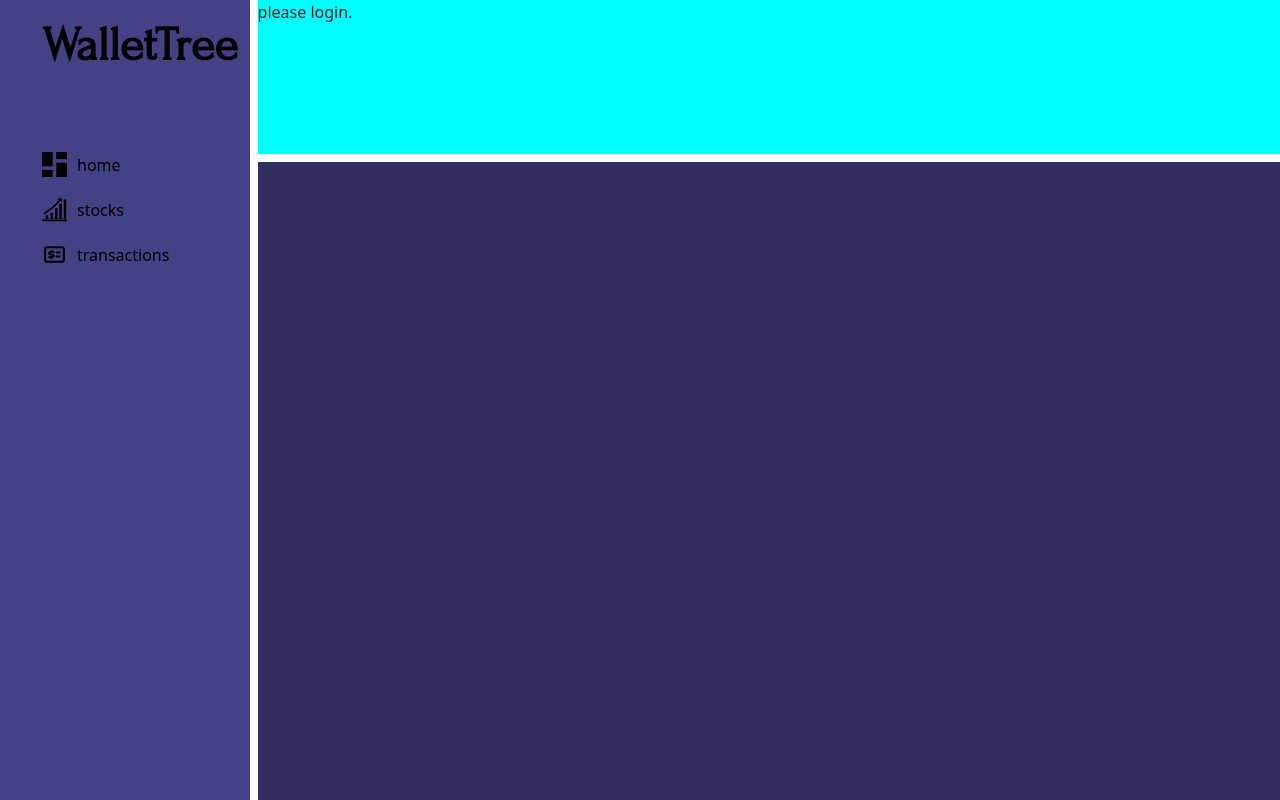
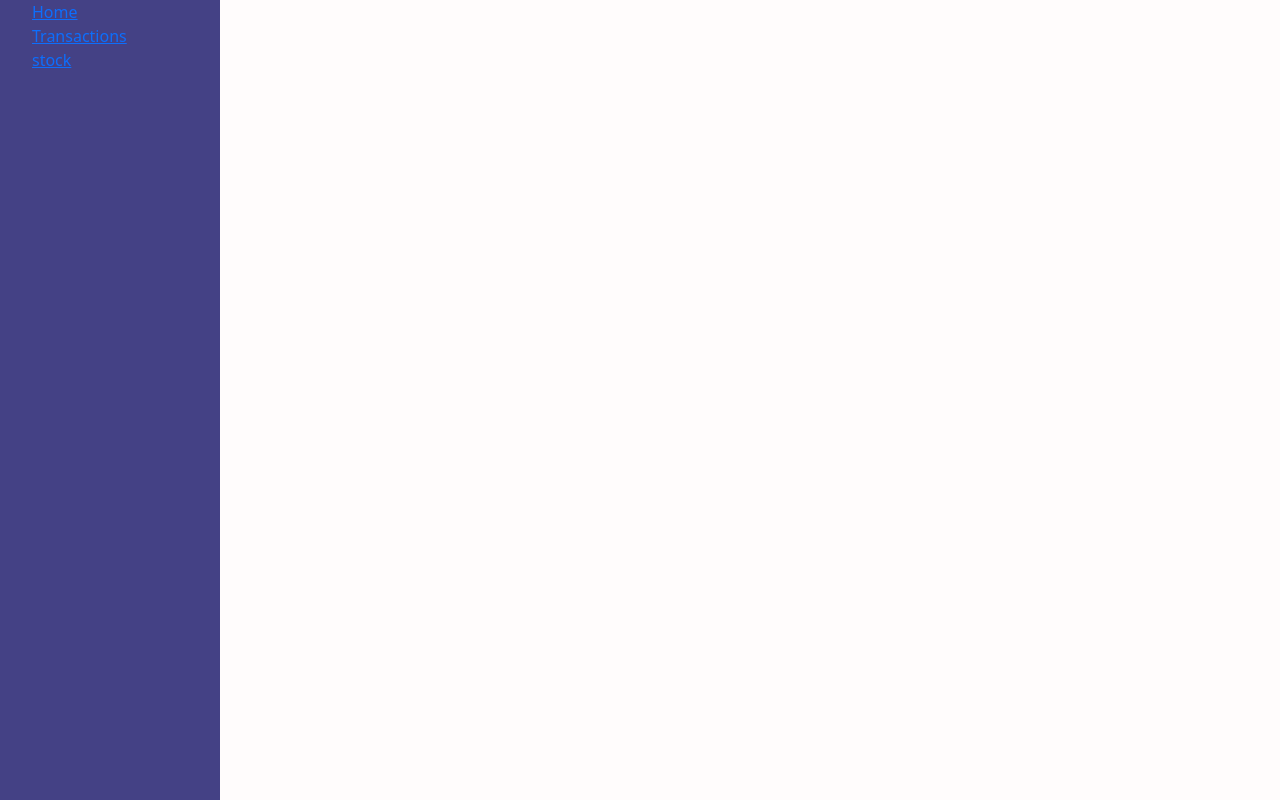
Before and after one commit to rishit836/walletTree-app, a Django app: page / in a window 1280 px wide. Run offline with Django 5.2, Linux system fonts and the light colour scheme.

Commit message:
basic layout for the file done

```diff
--- a/app_main/static/styles/layout_style.css
+++ b/app_main/static/styles/layout_style.css
@@ -1,5 +1,5 @@
 :root{
-    --backgorund-color : #FFFCFC;
+    --background-color : #FFFCFC;
     --navbar-color:#444185;
     --highlight-color : #FFFCFC;
     --text-color: black;
@@ -8,116 +8,24 @@
 }
 
 body{
-    background-color: var(--backgorund-color);
-}
-
-.parent {
-    display: grid;
-    grid-template-columns: repeat(5, 1fr);
-    grid-template-rows: repeat(5, 1fr);
-    gap: 8px;
-}
-
-.sidebar-container {
-    grid-row: span 5 / span 5;
-}
-
-.infobar-container {
-    grid-column: span 4 / span 4;
-}
-
-.content-container {
-    grid-column: span 4 / span 4;
-    grid-row: span 4 / span 4;
-    grid-column-start: 2;
-    grid-row-start: 2;
-}
-
-.sidebar-container #sidebar{
-    min-height: 100vh;
-    background-color: var(--navbar-color);
-}
-.sidebar-container #sidebar ul{
-    list-style-type: none;
-}
-.sidebar-container #sidebar ul a{
-    text-decoration: none;
-    color: var(--text-color);
-    display: flex;
-    align-items: center;
-    gap: 10px;
-    padding: 10px;
-    border-radius: 5px;
-    transition: all 0.3s ease;
+    background-color: var(--background-color);
+    height: 100vh;
 }
 
 
-.sidebar-container #sidebar ul li:not(:first-child) a:hover{
-    background-color: rgba(255,255,255,0.1);
-    color: var(--highlight-color);
+.layout-container{
+    display: flex;
+    flex-direction: row;
+    flex-wrap: wrap;
+    height: 100%;
 }
-
-.sidebar-container #sidebar ul li a span.logo{
-    font-family: forum;
-    font-weight: 800;
-    font-size: 3rem;
+.navbar-container nav{
+    display: flex;
+    flex-direction: column;
+    background-color: var(--navbar-color);
+    width: 220px;;
+    height: 100%;
 }
-.sidebar-container #sidebar ul li:first-child{
-margin-bottom: 50px;
+.navbar-container nav ul{
+    list-style-type: none;
 }
-
-/* SVG Icon Styles with Background Images */
-.nav-icon {
-    width: 25px;
-    height: 25px;
-    background-size: contain;
-    background-repeat: no-repeat;
-    background-position: center;
-    flex-shrink: 0;
-    display: inline-block;
-    transition: all 0.3s ease;
-}
-
-.dashboard-icon {
-    background-image: url('../icons/dashboard-icon.svg');
-}
-
-/* You can add more icons like this: */
-.stocks-icon {
-    background-image: url('../icons/stocks-icon.svg');
-}
-
-.transactions-icon {
-    background-image: url('../icons/transactions-icon.svg');
-}
-
-.investments-icon {
-    background-image: url('../icons/investments-icon.svg');
-}
-
-.balance-icon {
-    background-image: url('../icons/balance-icon.svg');
-}
-
-.menu-icon {
-    background-image: url('../icons/menu-icon.svg');
-}
-
-/* Hover effects - you can adjust opacity or add transform effects */
-.nav-icon:hover {
-    transform: scale(1.1);
-    opacity: 0.8;
-}
-.content-container{
-    background-color: #322f5f;
-}
-.infobar-container{
-    background-color: aqua;
-}
-
-
-/* font import */
-@font-face {
-    font-family: 'forum';
-    src: url('../fonts/Forum.ttf');
-}
--- a/app_main/templates/layout.html
+++ b/app_main/templates/layout.html
@@ -14,62 +14,23 @@
   </head>
   <body>
     <script src="https://cdn.jsdelivr.net/npm/bootstrap@5.0.2/dist/js/bootstrap.bundle.min.js" integrity="sha384-MrcW6ZMFYlzcLA8Nl+NtUVF0sA7MsXsP1UyJoMp4YLEuNSfAP+JcXn/tWtIaxVXM" crossorigin="anonymous"></script>
-
-
-<div class="parent">
-    <div class="sidebar-container">
-      <nav id="sidebar">
+    <div class="layout-container">
+      <div class="navbar-container">
+        <nav>
           <ul>
             <li>
-            <a href="#">
-              <span class="logo">
-                WalletTree
-              </span>
-            </a>
-          </li>
-
-          <li>
-            <a href="#">
-              <span class="nav-icon dashboard-icon"></span>
-              <span>home</span>
-            </a>
-          </li>
-
-          <li>
-            <a href="#">
-              <span class="nav-icon stocks-icon"></span>
-              <span>stocks</span>
-            </a>
+              <a href="#">Home</a>
             </li>
             <li>
-            <a href="#">
-              <span class="nav-icon transactions-icon">
-              </span>
-              <span>transactions</span>
-            </a>
+              <a href="#">Transactions</a>
             </li>
-
+            <li>
+              <a href="#">stock</a>
+            </li>
           </ul>
         </nav>
       </div>
-    <div class="infobar-container">
-      {% if request.user.is_authenticated %}
-        hi {{request.user.username|lower}}
-      {% else %}
-      please login.
-      {% endif %}
-    </div>
-    <div class="content-container">
-
-
-
-    {% block body %}
-
-    {% endblock %}
 
     </div>
-</div>
-
-
   </body>
 </html>
```
Lines whose indentation alone changed are shown as unchanged.
